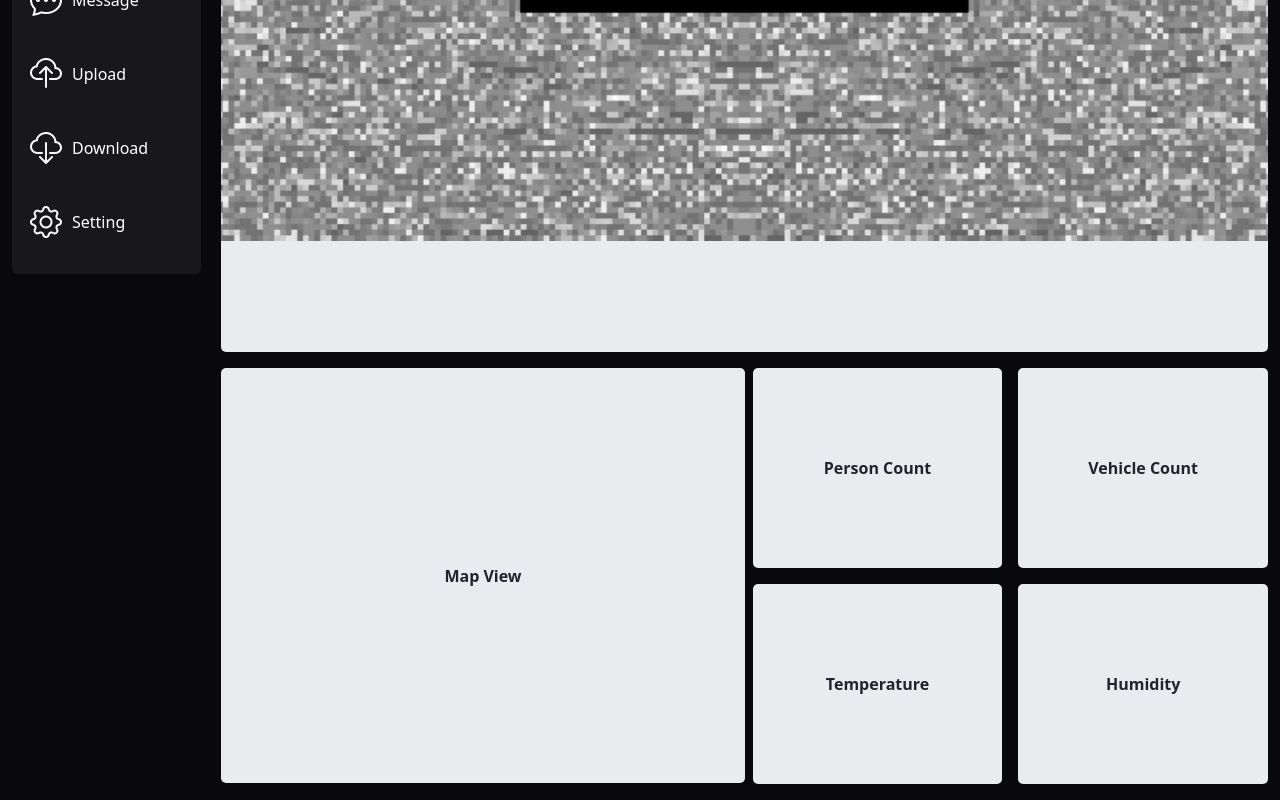
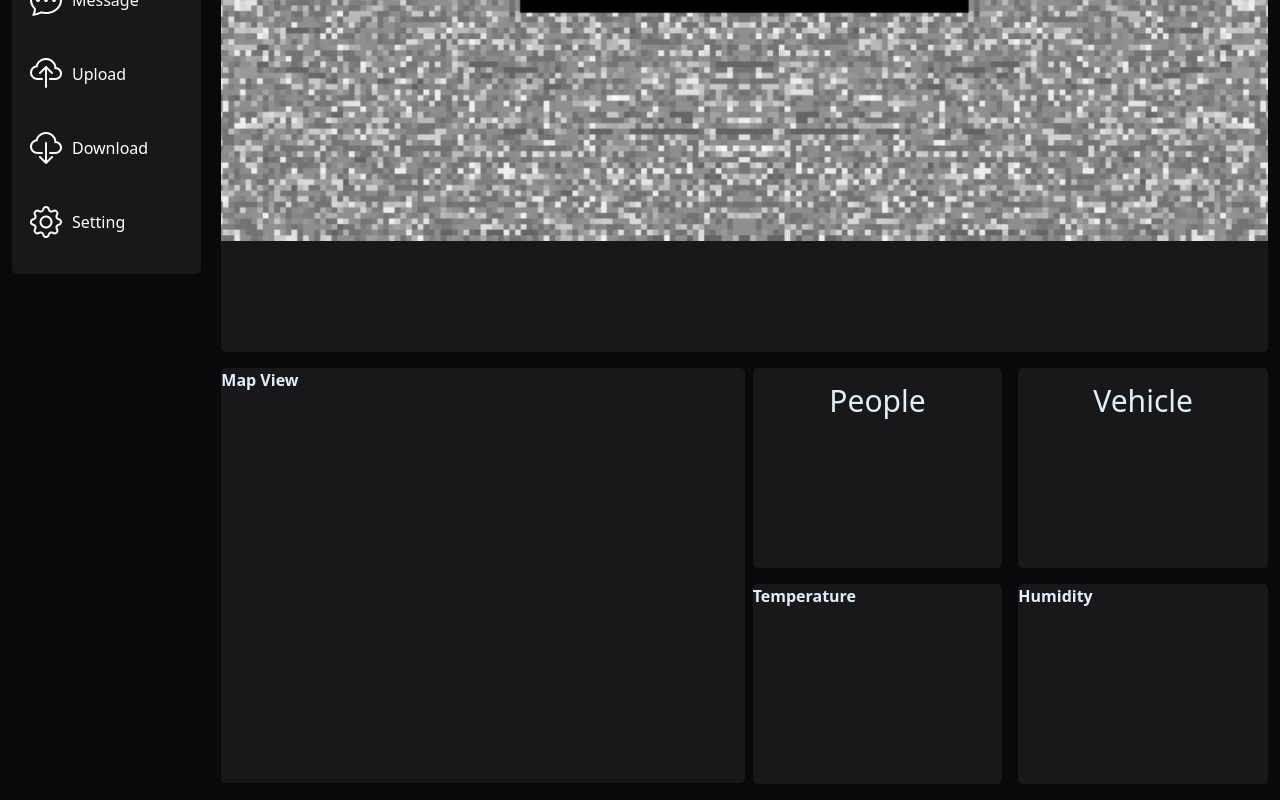
Before and after one commit to VoTanTai-dp/dahua-web-portal, a Vue app in the folder frontend/: page / in a window 1280 px wide. Shown: the part 422-1222 px from the top of the page. Built offline with nearby package versions, Linux system fonts and the light colour scheme.

Commit message:
update counting UI

```diff
--- a/frontend/src/views/HomePage.vue
+++ b/frontend/src/views/HomePage.vue
@@ -58,8 +58,14 @@ onMounted(() => {
 
         <div class="col-6 row">
             <div class="count d-flex mb-3">
-                <div class="col-6 section count__person">Person Count</div>
-                <div class="col-6 section count__vehicle mx-3">Vehicle Count</div>
+                <div class="col-6 section count__people">
+                    <span class="count__title">People</span>
+                    <div class="count__number"></div>
+                </div>
+                <div class="col-6 section count__vehicle mx-3">
+                    <span class="count__title">Vehicle</span>
+                    <div class="count__number"></div>
+                </div>
             </div>
 
             <div class="sensor d-flex">
@@ -72,11 +78,10 @@ onMounted(() => {
 
 <style scoped>
 .section {
-    background: #e9ecef;
+    background: var(--bg-secondary-color);
+    color: var(--text-light-color);
     height: 200px;
     display: flex;
-    align-items: center;
-    justify-content: center;
     font-weight: bold;
     border-radius: 5px;
 }
@@ -91,4 +96,23 @@ onMounted(() => {
 .map {
     height: 415px;
 }
+
+.count__people,
+.count__vehicle {
+    flex-direction: column;
+    align-items: center;
+    justify-content: flex-start;
+}
+
+.count__title {
+    font-size: 30px;
+    font-weight: 500;
+    padding: 10px 10px 5px;
+    margin-bottom: 10px;
+}
+
+.count__number {
+    font-size: 60px;
+    font-weight: 600;
+}
 </style>
```
